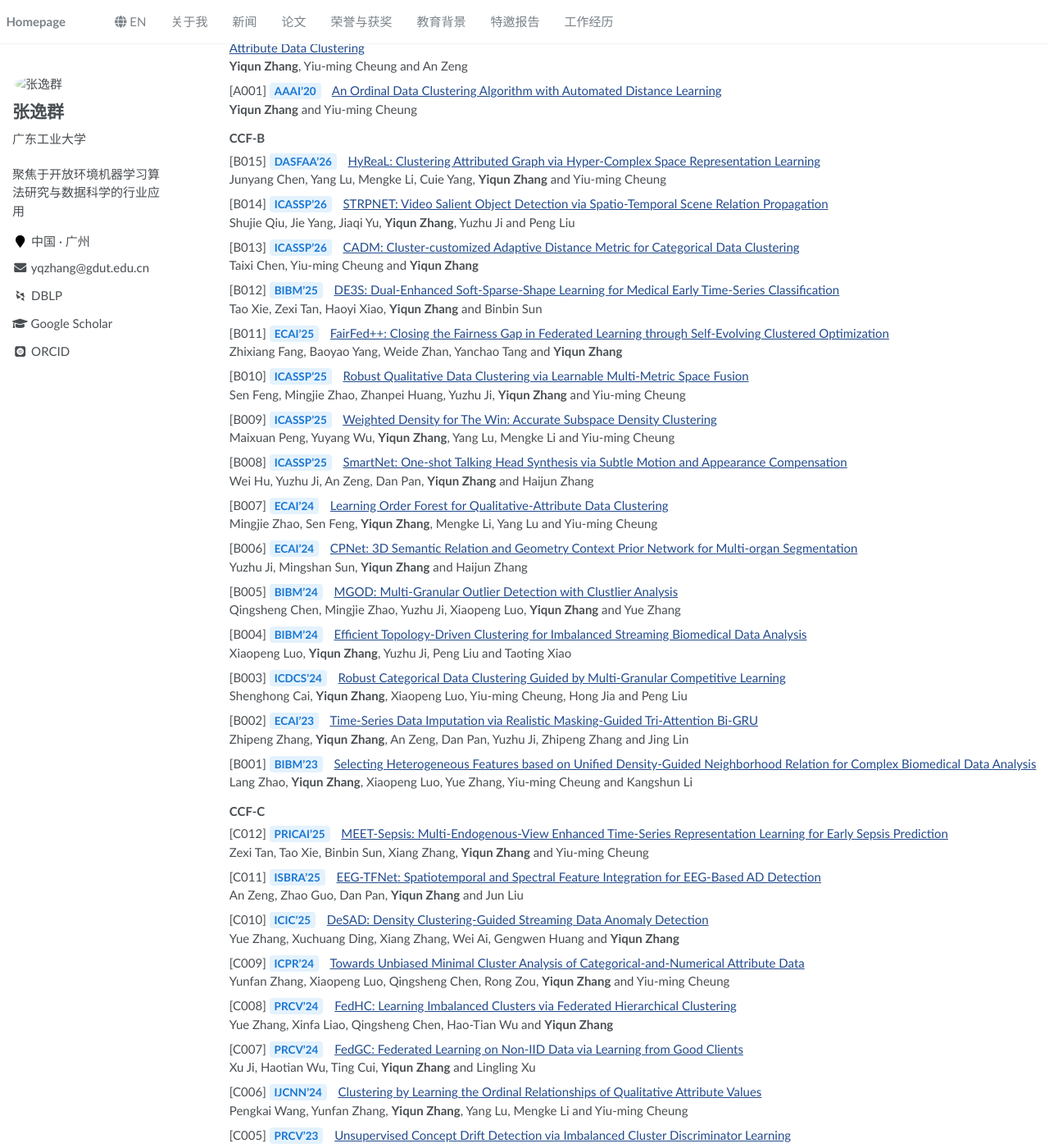
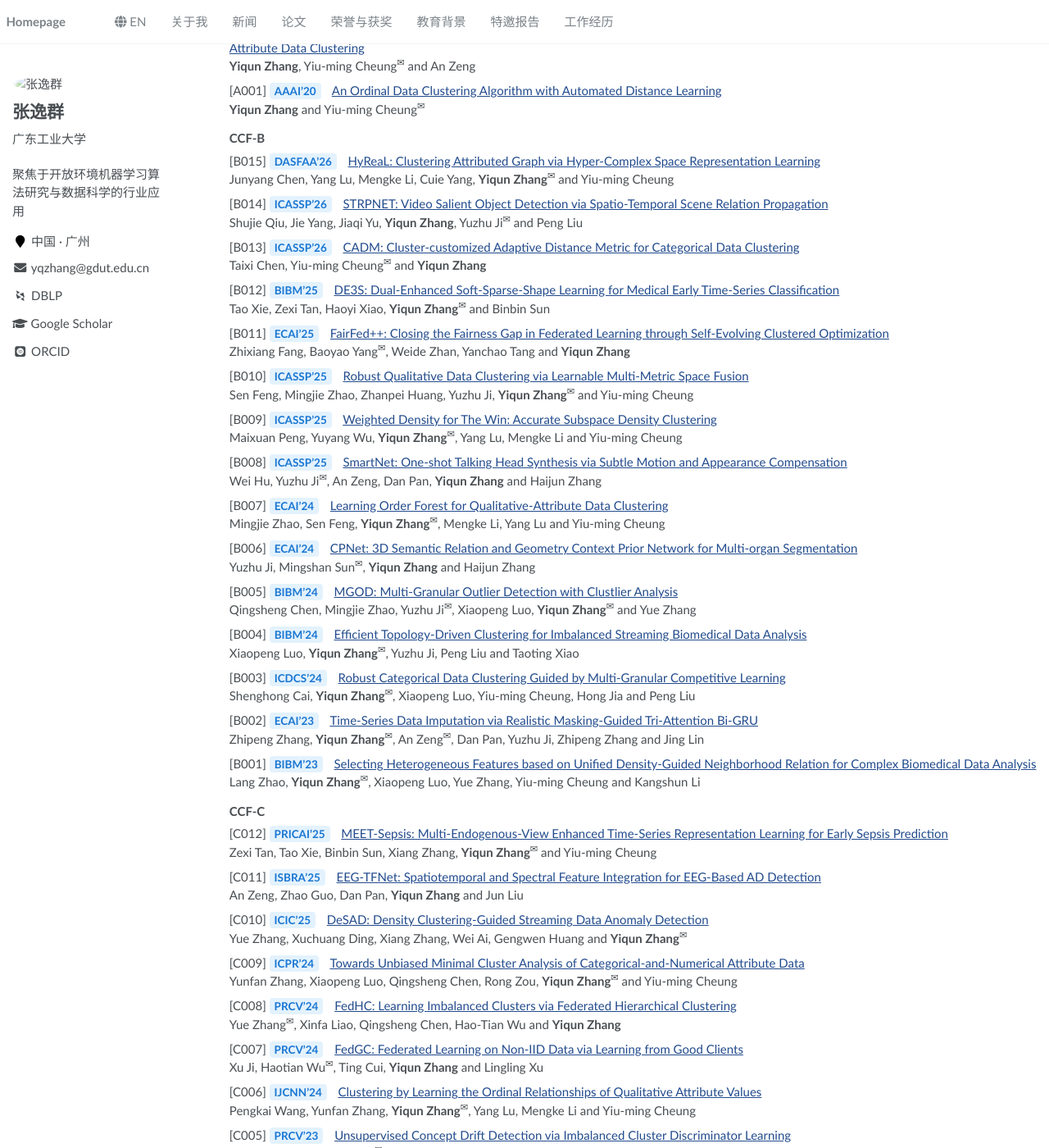
Before and after one commit to yqzhang-Zz/zh-publications, a Jekyll site: the page built from _pages/about.md, in a window 1280 px wide and 1400 px high, scrolled down 701 px. Shown: the whole window at 82% size. Built offline with Jekyll 4.4.1, drawn with Linux system fonts in a browser that asks for light colours; some web fonts are replaced; part of the change alters nothing that is shown; some of the changed text lies outside the part shown.

Commit message:
Update about.md

```diff
--- a/_pages/about.md
+++ b/_pages/about.md
@@ -24,153 +24,151 @@ redirect_from:
 期刊论文</span>
 <sup>&#x2709;</sup>通讯作者
 
-
-
 ### CCF-A
 
 [A012] <span style="background-color: #e3f2fd; color: #1976d2; padding: 2px 6px; border-radius: 4px; font-weight: bold; font-size: 0.9em; margin-right: 6px;">
 SIGMOD'26</span>
 [Categorical Data Clustering via Value Order Estimated Distance Metric Learning](https://dl.acm.org/doi/abs/10.1145/3769772)<br>
-**Yiqun Zhang**, Mingjie Zhao, Hong Jia, Mengke Li, Yang Lu and Yiu-ming Cheung
+**Yiqun Zhang**, Mingjie Zhao, Hong Jia, Mengke Li, Yang Lu and Yiu-ming Cheung<sup>&#x2709;</sup>
 
 [A011] <span style="background-color: #e3f2fd; color: #1976d2; padding: 2px 6px; border-radius: 4px; font-weight: bold; font-size: 0.9em; margin-right: 6px;">
 AAAI'26</span>
 [Mask the Redundancy: Evolving Masking Representation Learning for Multivariate Time-Series Clustering](#)<br>
-Zexi Tan, Xiaopeng Luo, Yunlin Liu and **Yiqun Zhang**
+Zexi Tan, Xiaopeng Luo, Yunlin Liu and **Yiqun Zhang**<sup>&#x2709;</sup>
 
 [A010] <span style="background-color: #e3f2fd; color: #1976d2; padding: 2px 6px; border-radius: 4px; font-weight: bold; font-size: 0.9em; margin-right: 6px;">
 AAAI'26</span>
 [Break the Tie: Learning Cluster-Customized Category Relationships for Categorical Data Clustering](#)<br>
-Mingjie Zhao, Zhanpei Huang, Yang Lu, Mengke Li, **Yiqun Zhang**, Weifeng Su and Yiu-ming Cheung
+Mingjie Zhao, Zhanpei Huang, Yang Lu, Mengke Li, **Yiqun Zhang**<sup>&#x2709;</sup>, Weifeng Su and Yiu-ming Cheung<sup>&#x2709;</sup>
 
 [A009] <span style="background-color: #e3f2fd; color: #1976d2; padding: 2px 6px; border-radius: 4px; font-weight: bold; font-size: 0.9em; margin-right: 6px;">
 ICCV'25</span>
 [PRO-VPT: Distribution-Adaptive Visual Prompt Tuning via Prompt Relocation](#)<br>
-Chikai Shang, Mengke Li, **Yiqun Zhang**, Zhen Chen, Jinlin Wu, Fangqing Gu, Yang Lu and Yiu-ming Cheung
+Chikai Shang, Mengke Li, **Yiqun Zhang**, Zhen Chen, Jinlin Wu, Fangqing Gu, Yang Lu<sup>&#x2709;</sup> and Yiu-ming Cheung
 
 [A008] <span style="background-color: #e3f2fd; color: #1976d2; padding: 2px 6px; border-radius: 4px; font-weight: bold; font-size: 0.9em; margin-right: 6px;">
 ACMMM'25</span>
 [FATE: A Prompt-Tuning-Based Semi-Supervised Learning Framework for Extremely Limited Labeled Data](#)<br>
-Hezhao Liu, Yang Lu, Mengke Li, **Yiqun Zhang**, Shreyank N Gowda, Chen Gong and Hanzi Wang
+Hezhao Liu, Yang Lu<sup>&#x2709;</sup>, Mengke Li, **Yiqun Zhang**, Shreyank N Gowda, Chen Gong and Hanzi Wang
 
 [A007] <span style="background-color: #e3f2fd; color: #1976d2; padding: 2px 6px; border-radius: 4px; font-weight: bold; font-size: 0.9em; margin-right: 6px;">
 IJCAI'25</span>
 [SeqPose: An End-to-End Framework to Unify Single-frame and Video-based RGB Category-Level Pose Estimation](#)<br>
-Yuzhu Ji, Mingshan Sun, Jianyang Shi, Xiaoke Jiang, **Yiqun Zhang** and Haijun Zhang
+Yuzhu Ji, Mingshan Sun, Jianyang Shi, Xiaoke Jiang, **Yiqun Zhang**<sup>&#x2709;</sup> and Haijun Zhang
 
 [A006] <span style="background-color: #e3f2fd; color: #1976d2; padding: 2px 6px; border-radius: 4px; font-weight: bold; font-size: 0.9em; margin-right: 6px;">
 CVPR'25</span>
 [Mind the Gap: Confidence Discrepancy Can Guide Federated Semi-Supervised Learning Across Pseudo-Mismatch](#)<br>
-Yijie Liu, Xinyi Shang, **Yiqun Zhang**, Yang Lu, Chen Gong, Jing-Hao Xue and Hanzi Wang
+Yijie Liu, Xinyi Shang, **Yiqun Zhang**, Yang Lu<sup>&#x2709;</sup>, Chen Gong, Jing-Hao Xue and Hanzi Wang
 
 [A005] <span style="background-color: #e3f2fd; color: #1976d2; padding: 2px 6px; border-radius: 4px; font-weight: bold; font-size: 0.9em; margin-right: 6px;">
 AAAI'25</span>
 [Asynchronous Federated Clustering with Unknown Number of Clusters](#)<br>
-Yunfan Zhang, **Yiqun Zhang**, Yang Lu, Mengke Li, Xi Chen and Yiu-ming Cheung
+Yunfan Zhang, **Yiqun Zhang**<sup>&#x2709;</sup>, Yang Lu, Mengke Li, Xi Chen and Yiu-ming Cheung
 
 [A004] <span style="background-color: #e3f2fd; color: #1976d2; padding: 2px 6px; border-radius: 4px; font-weight: bold; font-size: 0.9em; margin-right: 6px;">
 NeurIPS'24</span>
 [Improving Visual Prompt Tuning by Gaussian Neighborhood Minimization for Long-Tailed Visual Recognition](#)<br>
-Mengke Li, Ye Liu, Yang Lu, **Yiqun Zhang**, Yiu-ming Cheung and Hui Huang
+Mengke Li, Ye Liu, Yang Lu, **Yiqun Zhang**, Yiu-ming Cheung and Hui Huang<sup>&#x2709;</sup>
 
 [A003] <span style="background-color: #e3f2fd; color: #1976d2; padding: 2px 6px; border-radius: 4px; font-weight: bold; font-size: 0.9em; margin-right: 6px;">
 KDD'24</span>
 [QGRL: Quaternion Graph Representation Learning for Heterogeneous Feature Data Clustering](#)<br>
-Junyang Chen, Yuzhu Ji, Rong Zou, **Yiqun Zhang** and Yiu-ming Cheung
+Junyang Chen, Yuzhu Ji, Rong Zou, **Yiqun Zhang**<sup>&#x2709;</sup> and Yiu-ming Cheung<sup>&#x2709;</sup>
 
 [A002] <span style="background-color: #e3f2fd; color: #1976d2; padding: 2px 6px; border-radius: 4px; font-weight: bold; font-size: 0.9em; margin-right: 6px;">
 IJCAI-ECAI'22</span>
 [Het2Hom: Representation of Heterogeneous Attributes into Homogeneous Concept Spaces for Categorical-and-Numerical-Attribute Data Clustering](#)<br>
-**Yiqun Zhang**, Yiu-ming Cheung and An Zeng
+**Yiqun Zhang**, Yiu-ming Cheung<sup>&#x2709;</sup> and An Zeng
 
 [A001] <span style="background-color: #e3f2fd; color: #1976d2; padding: 2px 6px; border-radius: 4px; font-weight: bold; font-size: 0.9em; margin-right: 6px;">
 AAAI'20</span>
 [An Ordinal Data Clustering Algorithm with Automated Distance Learning](#)<br>
-**Yiqun Zhang** and Yiu-ming Cheung
+**Yiqun Zhang** and Yiu-ming Cheung<sup>&#x2709;</sup>
 
 ### CCF-B
 
 [B015] <span style="background-color: #e3f2fd; color: #1976d2; padding: 2px 6px; border-radius: 4px; font-weight: bold; font-size: 0.9em; margin-right: 6px;">
 DASFAA'26</span>
 [HyReaL: Clustering Attributed Graph via Hyper-Complex Space Representation Learning](#)<br>
-Junyang Chen, Yang Lu, Mengke Li, Cuie Yang, **Yiqun Zhang** and Yiu-ming Cheung
+Junyang Chen, Yang Lu, Mengke Li, Cuie Yang, **Yiqun Zhang**<sup>&#x2709;</sup> and Yiu-ming Cheung
 
 [B014] <span style="background-color: #e3f2fd; color: #1976d2; padding: 2px 6px; border-radius: 4px; font-weight: bold; font-size: 0.9em; margin-right: 6px;">
 ICASSP'26</span>
 [STRPNET: Video Salient Object Detection via Spatio-Temporal Scene Relation Propagation](#)<br>
-Shujie Qiu, Jie Yang, Jiaqi Yu, **Yiqun Zhang**, Yuzhu Ji and Peng Liu
+Shujie Qiu, Jie Yang, Jiaqi Yu, **Yiqun Zhang**, Yuzhu Ji<sup>&#x2709;</sup> and Peng Liu
 
 [B013] <span style="background-color: #e3f2fd; color: #1976d2; padding: 2px 6px; border-radius: 4px; font-weight: bold; font-size: 0.9em; margin-right: 6px;">
 ICASSP'26</span>
 [CADM: Cluster-customized Adaptive Distance Metric for Categorical Data Clustering](#)<br>
-Taixi Chen, Yiu-ming Cheung and **Yiqun Zhang**
+Taixi Chen, Yiu-ming Cheung<sup>&#x2709;</sup> and **Yiqun Zhang**
 
 [B012] <span style="background-color: #e3f2fd; color: #1976d2; padding: 2px 6px; border-radius: 4px; font-weight: bold; font-size: 0.9em; margin-right: 6px;">
 BIBM'25</span>
 [DE3S: Dual-Enhanced Soft-Sparse-Shape Learning for Medical Early Time-Series Classification](#)<br>
-Tao Xie, Zexi Tan, Haoyi Xiao, **Yiqun Zhang** and Binbin Sun
+Tao Xie, Zexi Tan, Haoyi Xiao, **Yiqun Zhang**<sup>&#x2709;</sup> and Binbin Sun
 
 [B011] <span style="background-color: #e3f2fd; color: #1976d2; padding: 2px 6px; border-radius: 4px; font-weight: bold; font-size: 0.9em; margin-right: 6px;">
 ECAI'25</span>
 [FairFed++: Closing the Fairness Gap in Federated Learning through Self-Evolving Clustered Optimization](#)<br>
-Zhixiang Fang, Baoyao Yang, Weide Zhan, Yanchao Tang and **Yiqun Zhang**
+Zhixiang Fang, Baoyao Yang<sup>&#x2709;</sup>, Weide Zhan, Yanchao Tang and **Yiqun Zhang**
 
 [B010] <span style="background-color: #e3f2fd; color: #1976d2; padding: 2px 6px; border-radius: 4px; font-weight: bold; font-size: 0.9em; margin-right: 6px;">
 ICASSP'25</span>
 [Robust Qualitative Data Clustering via Learnable Multi-Metric Space Fusion](#)<br>
-Sen Feng, Mingjie Zhao, Zhanpei Huang, Yuzhu Ji, **Yiqun Zhang** and Yiu-ming Cheung
+Sen Feng, Mingjie Zhao, Zhanpei Huang, Yuzhu Ji, **Yiqun Zhang**<sup>&#x2709;</sup> and Yiu-ming Cheung
 
 [B009] <span style="background-color: #e3f2fd; color: #1976d2; padding: 2px 6px; border-radius: 4px; font-weight: bold; font-size: 0.9em; margin-right: 6px;">
 ICASSP'25</span>
 [Weighted Density for The Win: Accurate Subspace Density Clustering](#)<br>
-Maixuan Peng, Yuyang Wu, **Yiqun Zhang**, Yang Lu, Mengke Li and Yiu-ming Cheung
+Maixuan Peng, Yuyang Wu, **Yiqun Zhang**<sup>&#x2709;</sup>, Yang Lu, Mengke Li and Yiu-ming Cheung
 
 [B008] <span style="background-color: #e3f2fd; color: #1976d2; padding: 2px 6px; border-radius: 4px; font-weight: bold; font-size: 0.9em; margin-right: 6px;">
 ICASSP'25</span>
 [SmartNet: One-shot Talking Head Synthesis via Subtle Motion and Appearance Compensation](#)<br>
-Wei Hu, Yuzhu Ji, An Zeng, Dan Pan, **Yiqun Zhang** and Haijun Zhang
+Wei Hu, Yuzhu Ji<sup>&#x2709;</sup>, An Zeng, Dan Pan, **Yiqun Zhang** and Haijun Zhang
 
 [B007] <span style="background-color: #e3f2fd; color: #1976d2; padding: 2px 6px; border-radius: 4px; font-weight: bold; font-size: 0.9em; margin-right: 6px;">
 ECAI'24</span>
 [Learning Order Forest for Qualitative-Attribute Data Clustering](#)<br>
-Mingjie Zhao, Sen Feng, **Yiqun Zhang**, Mengke Li, Yang Lu and Yiu-ming Cheung
+Mingjie Zhao, Sen Feng, **Yiqun Zhang**<sup>&#x2709;</sup>, Mengke Li, Yang Lu and Yiu-ming Cheung
 
 [B006] <span style="background-color: #e3f2fd; color: #1976d2; padding: 2px 6px; border-radius: 4px; font-weight: bold; font-size: 0.9em; margin-right: 6px;">
 ECAI'24</span>
 [CPNet: 3D Semantic Relation and Geometry Context Prior Network for Multi-organ Segmentation](#)<br>
-Yuzhu Ji, Mingshan Sun, **Yiqun Zhang** and Haijun Zhang
+Yuzhu Ji, Mingshan Sun<sup>&#x2709;</sup>, **Yiqun Zhang** and Haijun Zhang
 
 [B005] <span style="background-color: #e3f2fd; color: #1976d2; padding: 2px 6px; border-radius: 4px; font-weight: bold; font-size: 0.9em; margin-right: 6px;">
 BIBM'24</span>
 [MGOD: Multi-Granular Outlier Detection with Clustlier Analysis](#)<br>
-Qingsheng Chen, Mingjie Zhao, Yuzhu Ji, Xiaopeng Luo, **Yiqun Zhang** and Yue Zhang
+Qingsheng Chen, Mingjie Zhao, Yuzhu Ji<sup>&#x2709;</sup>, Xiaopeng Luo, **Yiqun Zhang**<sup>&#x2709;</sup> and Yue Zhang
 
 [B004] <span style="background-color: #e3f2fd; color: #1976d2; padding: 2px 6px; border-radius: 4px; font-weight: bold; font-size: 0.9em; margin-right: 6px;">
 BIBM'24</span>
 [Efficient Topology-Driven Clustering for Imbalanced Streaming Biomedical Data Analysis](#)<br>
-Xiaopeng Luo, **Yiqun Zhang**, Yuzhu Ji, Peng Liu and Taoting Xiao
+Xiaopeng Luo, **Yiqun Zhang**<sup>&#x2709;</sup>, Yuzhu Ji, Peng Liu and Taoting Xiao
 
 [B003] <span style="background-color: #e3f2fd; color: #1976d2; padding: 2px 6px; border-radius: 4px; font-weight: bold; font-size: 0.9em; margin-right: 6px;">
 ICDCS'24</span>
 [Robust Categorical Data Clustering Guided by Multi-Granular Competitive Learning](#)<br>
-Shenghong Cai, **Yiqun Zhang**, Xiaopeng Luo, Yiu-ming Cheung, Hong Jia and Peng Liu
+Shenghong Cai, **Yiqun Zhang**<sup>&#x2709;</sup>, Xiaopeng Luo, Yiu-ming Cheung, Hong Jia and Peng Liu
 
 [B002] <span style="background-color: #e3f2fd; color: #1976d2; padding: 2px 6px; border-radius: 4px; font-weight: bold; font-size: 0.9em; margin-right: 6px;">
 ECAI'23</span>
 [Time-Series Data Imputation via Realistic Masking-Guided Tri-Attention Bi-GRU](#)<br>
-Zhipeng Zhang, **Yiqun Zhang**, An Zeng, Dan Pan, Yuzhu Ji, Zhipeng Zhang and Jing Lin
+Zhipeng Zhang, **Yiqun Zhang**<sup>&#x2709;</sup>, An Zeng<sup>&#x2709;</sup>, Dan Pan, Yuzhu Ji, Zhipeng Zhang and Jing Lin
 
 [B001] <span style="background-color: #e3f2fd; color: #1976d2; padding: 2px 6px; border-radius: 4px; font-weight: bold; font-size: 0.9em; margin-right: 6px;">
 BIBM'23</span>
 [Selecting Heterogeneous Features based on Unified Density-Guided Neighborhood Relation for Complex Biomedical Data Analysis](#)<br>
-Lang Zhao, **Yiqun Zhang**, Xiaopeng Luo, Yue Zhang, Yiu-ming Cheung and Kangshun Li
+Lang Zhao, **Yiqun Zhang**<sup>&#x2709;</sup>, Xiaopeng Luo, Yue Zhang, Yiu-ming Cheung and Kangshun Li
 
 ### CCF-C
 
 [C012] <span style="background-color: #e3f2fd; color: #1976d2; padding: 2px 6px; border-radius: 4px; font-weight: bold; font-size: 0.9em; margin-right: 6px;">
 PRICAI'25</span>
 [MEET-Sepsis: Multi-Endogenous-View Enhanced Time-Series Representation Learning for Early Sepsis Prediction](#)<br>
-Zexi Tan, Tao Xie, Binbin Sun, Xiang Zhang, **Yiqun Zhang** and Yiu-ming Cheung
+Zexi Tan, Tao Xie, Binbin Sun, Xiang Zhang, **Yiqun Zhang**<sup>&#x2709;</sup> and Yiu-ming Cheung
 
 [C011] <span style="background-color: #e3f2fd; color: #1976d2; padding: 2px 6px; border-radius: 4px; font-weight: bold; font-size: 0.9em; margin-right: 6px;">
 ISBRA'25</span>
@@ -180,47 +178,47 @@ An Zeng, Zhao Guo, Dan Pan, **Yiqun Zhang** and Jun Liu
 [C010] <span style="background-color: #e3f2fd; color: #1976d2; padding: 2px 6px; border-radius: 4px; font-weight: bold; font-size: 0.9em; margin-right: 6px;">
 ICIC'25</span>
 [DeSAD: Density Clustering-Guided Streaming Data Anomaly Detection](#)<br>
-Yue Zhang, Xuchuang Ding, Xiang Zhang, Wei Ai, Gengwen Huang and **Yiqun Zhang**
+Yue Zhang, Xuchuang Ding, Xiang Zhang, Wei Ai, Gengwen Huang and **Yiqun Zhang**<sup>&#x2709;</sup>
 
 [C009] <span style="background-color: #e3f2fd; color: #1976d2; padding: 2px 6px; border-radius: 4px; font-weight: bold; font-size: 0.9em; margin-right: 6px;">
 ICPR'24</span>
 [Towards Unbiased Minimal Cluster Analysis of Categorical-and-Numerical Attribute Data](#)<br>
-Yunfan Zhang, Xiaopeng Luo, Qingsheng Chen, Rong Zou, **Yiqun Zhang** and Yiu-ming Cheung
+Yunfan Zhang, Xiaopeng Luo, Qingsheng Chen, Rong Zou, **Yiqun Zhang**<sup>&#x2709;</sup> and Yiu-ming Cheung
 
 [C008] <span style="background-color: #e3f2fd; color: #1976d2; padding: 2px 6px; border-radius: 4px; font-weight: bold; font-size: 0.9em; margin-right: 6px;">
 PRCV'24</span>
 [FedHC: Learning Imbalanced Clusters via Federated Hierarchical Clustering](#)<br>
-Yue Zhang, Xinfa Liao, Qingsheng Chen, Hao-Tian Wu and **Yiqun Zhang**
+Yue Zhang<sup>&#x2709;</sup>, Xinfa Liao, Qingsheng Chen, Hao-Tian Wu and **Yiqun Zhang**
 
 [C007] <span style="background-color: #e3f2fd; color: #1976d2; padding: 2px 6px; border-radius: 4px; font-weight: bold; font-size: 0.9em; margin-right: 6px;">
 PRCV'24</span>
 [FedGC: Federated Learning on Non-IID Data via Learning from Good Clients](#)<br>
-Xu Ji, Haotian Wu, Ting Cui, **Yiqun Zhang** and Lingling Xu
+Xu Ji, Haotian Wu<sup>&#x2709;</sup>, Ting Cui, **Yiqun Zhang** and Lingling Xu
 
 [C006] <span style="background-color: #e3f2fd; color: #1976d2; padding: 2px 6px; border-radius: 4px; font-weight: bold; font-size: 0.9em; margin-right: 6px;">
 IJCNN'24</span>
 [Clustering by Learning the Ordinal Relationships of Qualitative Attribute Values](#)<br>
-Pengkai Wang, Yunfan Zhang, **Yiqun Zhang**, Yang Lu, Mengke Li and Yiu-ming Cheung
+Pengkai Wang, Yunfan Zhang, **Yiqun Zhang**<sup>&#x2709;</sup>, Yang Lu, Mengke Li and Yiu-ming Cheung
 
 [C005] <span style="background-color: #e3f2fd; color: #1976d2; padding: 2px 6px; border-radius: 4px; font-weight: bold; font-size: 0.9em; margin-right: 6px;">
 PRCV'23</span>
 [Unsupervised Concept Drift Detection via Imbalanced Cluster Discriminator Learning](#)<br>
-Mingjie Zhao, **Yiqun Zhang**, Yuzhu Ji and Yang Lu
+Mingjie Zhao, **Yiqun Zhang**<sup>&#x2709;</sup>, Yuzhu Ji and Yang Lu
 
 [C004] <span style="background-color: #e3f2fd; color: #1976d2; padding: 2px 6px; border-radius: 4px; font-weight: bold; font-size: 0.9em; margin-right: 6px;">
 PRCV'23</span>
 [Learning Hierarchical Representations in Temporal and Frequency Domains for Time Series Forecasting](#)<br>
-Zhipeng Zhang, **Yiqun Zhang**, An Zeng, Dan Pan and Xiaobo Zhang
+Zhipeng Zhang, **Yiqun Zhang**<sup>&#x2709;</sup>, An Zeng, Dan Pan and Xiaobo Zhang
 
 [C003] <span style="background-color: #e3f2fd; color: #1976d2; padding: 2px 6px; border-radius: 4px; font-weight: bold; font-size: 0.9em; margin-right: 6px;">
 PRCV'23</span>
 [CFNet: A Coarse-to-Fine Framework for Coronary Artery Segmentation](#)<br>
-Shiting He, Yuzhu Ji, **Yiqun Zhang**, An Zeng, Dan Pan, Jing Lin and Xiaobo Zhang
+Shiting He, Yuzhu Ji<sup>&#x2709;</sup>, **Yiqun Zhang**, An Zeng, Dan Pan, Jing Lin and Xiaobo Zhang
 
 [C002] <span style="background-color: #e3f2fd; color: #1976d2; padding: 2px 6px; border-radius: 4px; font-weight: bold; font-size: 0.9em; margin-right: 6px;">
 DSAA'22</span>
 [Heterogeneous Drift Learning: Classification of Mix-Attribute Data with Concept Drifts](#)<br>
-Lang Zhao, **Yiqun Zhang**, Yuzhu Ji, An Zeng, Fangqing Gu and Xiaopeng Luo
+Lang Zhao, **Yiqun Zhang**<sup>&#x2709;</sup>, Yuzhu Ji, An Zeng, Fangqing Gu and Xiaopeng Luo
 
 [C001] <span style="background-color: #e3f2fd; color: #1976d2; padding: 2px 6px; border-radius: 4px; font-weight: bold; font-size: 0.9em; margin-right: 6px;">
 IJCNN'16</span>
@@ -229,30 +227,30 @@ IJCNN'16</span>
 
 ### Others
 
-[O005] <span style="background-color: #e3f2fd; color: #1976d2; padding: 2px 6px; border-radius: 4px; font-weight: bold; font-size: 0.9em; margin-right: 6px;">
+[N005] <span style="background-color: #e3f2fd; color: #1976d2; padding: 2px 6px; border-radius: 4px; font-weight: bold; font-size: 0.9em; margin-right: 6px;">
 DOCS'24</span>
 [Federated Clustering with Unknown Number of Clusters](#)<br>
-Rong Zou, Yunfan Zhang, **Yiqun Zhang**, Yang Lu, Mengke Li and Yiu-ming Cheung
+Rong Zou, Yunfan Zhang, **Yiqun Zhang**, Yang Lu, Mengke Li and Yiu-ming Cheung<sup>&#x2709;</sup>
 
-[O004] <span style="background-color: #e3f2fd; color: #1976d2; padding: 2px 6px; border-radius: 4px; font-weight: bold; font-size: 0.9em; margin-right: 6px;">
+[N004] <span style="background-color: #e3f2fd; color: #1976d2; padding: 2px 6px; border-radius: 4px; font-weight: bold; font-size: 0.9em; margin-right: 6px;">
 DOCS'22</span>
 [Causal Discovery of Medical Test Parameters Based on Improved PC Algorithm](#)<br>
-Xueyao Qiu, Fangqing Gu and **Yiqun Zhang**
+Xueyao Qiu, Fangqing Gu<sup>&#x2709;</sup> and **Yiqun Zhang**
 
-[O003] <span style="background-color: #e3f2fd; color: #1976d2; padding: 2px 6px; border-radius: 4px; font-weight: bold; font-size: 0.9em; margin-right: 6px;">
+[N003] <span style="background-color: #e3f2fd; color: #1976d2; padding: 2px 6px; border-radius: 4px; font-weight: bold; font-size: 0.9em; margin-right: 6px;">
 ISMIS'18</span>
 [Exploiting Order Information Embedded in Ordered Categories for Ordinal Data Clustering](#)<br>
-**Yiqun Zhang** and Yiu-ming Cheung
+**Yiqun Zhang** and Yiu-ming Cheung<sup>&#x2709;</sup>
 
-[O002] <span style="background-color: #e3f2fd; color: #1976d2; padding: 2px 6px; border-radius: 4px; font-weight: bold; font-size: 0.9em; margin-right: 6px;">
+[N002] <span style="background-color: #e3f2fd; color: #1976d2; padding: 2px 6px; border-radius: 4px; font-weight: bold; font-size: 0.9em; margin-right: 6px;">
 ICACI'18</span>
 [A Fast Hierarchical Clustering Approach Based on Partition and Merging Scheme](#)<br>
-**Yiqun Zhang** and Yiu-ming Cheung
+**Yiqun Zhang** and Yiu-ming Cheung<sup>&#x2709;</sup>
 
-[O001] <span style="background-color: #e3f2fd; color: #1976d2; padding: 2px 6px; border-radius: 4px; font-weight: bold; font-size: 0.9em; margin-right: 6px;">
+[N001] <span style="background-color: #e3f2fd; color: #1976d2; padding: 2px 6px; border-radius: 4px; font-weight: bold; font-size: 0.9em; margin-right: 6px;">
 ICDMW'14</span>
 [Discretizing Numerical Attributes in Decision Tree for Big Data Analysis](#)<br>
-**Yiqun Zhang** and Yiu-ming Cheung
+**Yiqun Zhang** and Yiu-ming Cheung<sup>&#x2709;</sup>
 
 
 - <span style="display: inline-block; background-color: #0b5394; color: #ffffff; padding: 2px 8px; border-radius: 4px; font-weight: bold; font-size: 0.85em; margin-right: 10px; vertical-align: middle; line-height: 1.2;">
```
